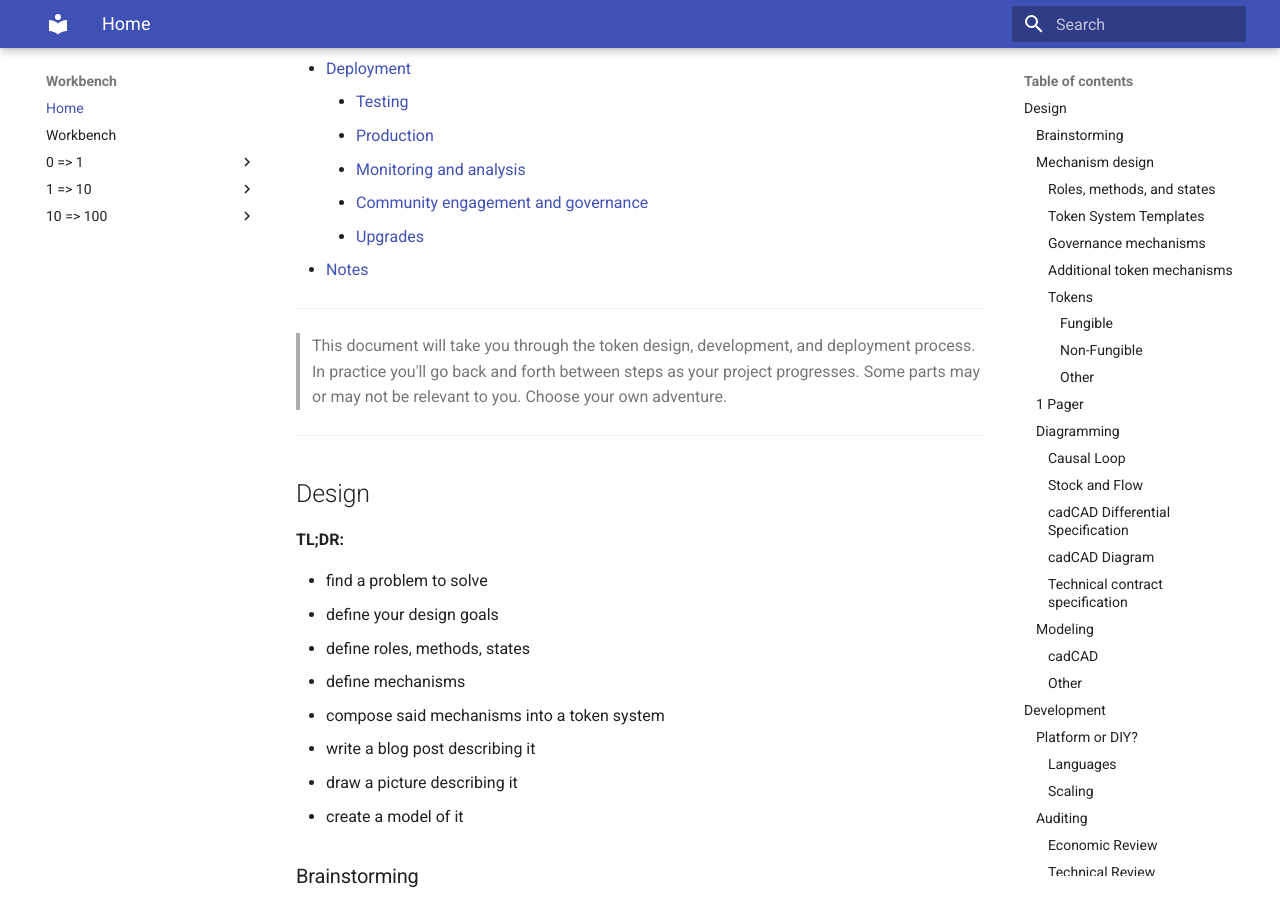
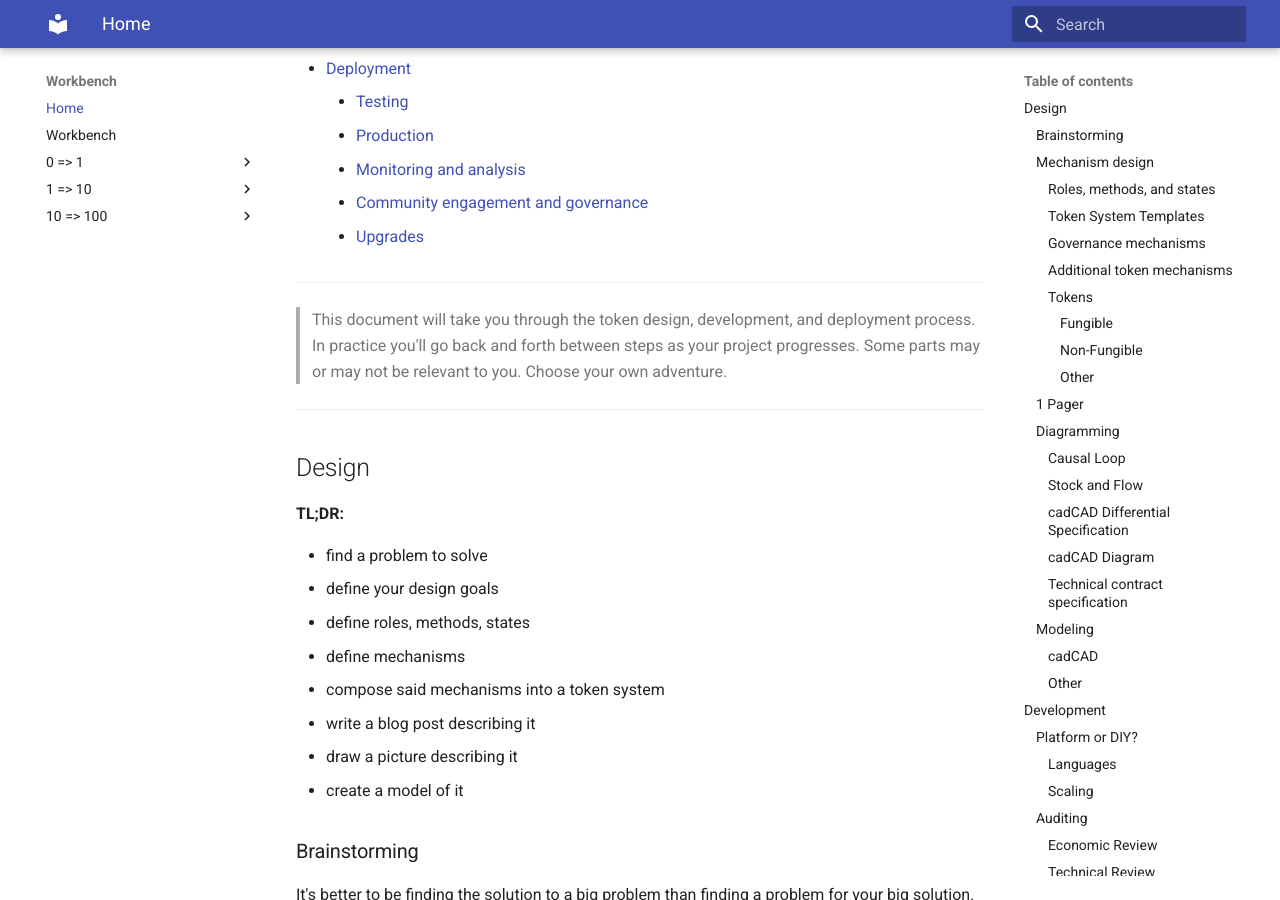
Before and after one commit to Workbench-Build/workbook, an MkDocs documentation site: the page built from docs/index.md, in a window 1280 px wide and 900 px high, scrolled down 1098 px. Built offline with MkDocs 1.6.1 and Material for MkDocs 9.7.7, drawn with Linux system fonts in a browser that asks for light colours.

Commit message:
updated toc

```diff
--- a/docs/index.md
+++ b/docs/index.md
@@ -35,7 +35,6 @@
     - [Monitoring and analysis](#monitoring-and-analysis)
     - [Community engagement and governance](#community-engagement-and-governance)
     - [Upgrades](#upgrades)
-  - [Notes](#notes)
 
 ---
 
@@ -604,7 +603,7 @@ Explore ways to help your community go from consuming what you create to creatin
 ---
 ---
 
-## Notes
+> ***Notes***
 
 Each section should have:
 
```
